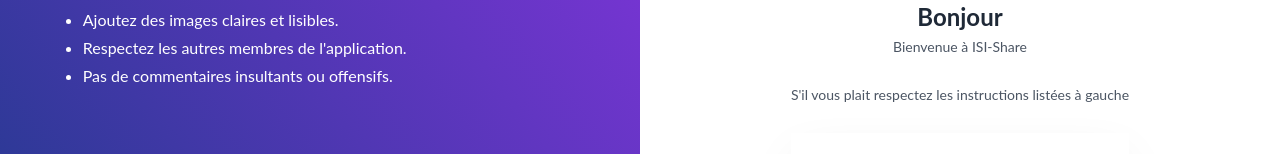
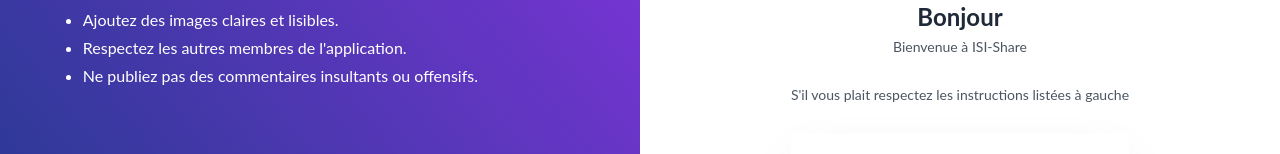
Before and after one commit to YoussefBedhief/ISIshare, a Next.js app: page /login in a window 1280 px wide. Shown: the part 422-576 px from the top of the page. Built offline with nearby package versions, Linux system fonts and the light colour scheme; sample sign-in values are in the browser's storage.

Commit message:
Correction orthographe page login 2

```diff
--- a/components/Log.js
+++ b/components/Log.js
@@ -43,7 +43,7 @@
               Respectez les autres membres de l'application.
             </li>
             <li className="text-white mt-1 mr-2">
-              Pas de commentaires insultants ou offensifs.
+              Ne publiez pas des commentaires insultants ou offensifs.
             </li>
           </ul>
         </div>
```
